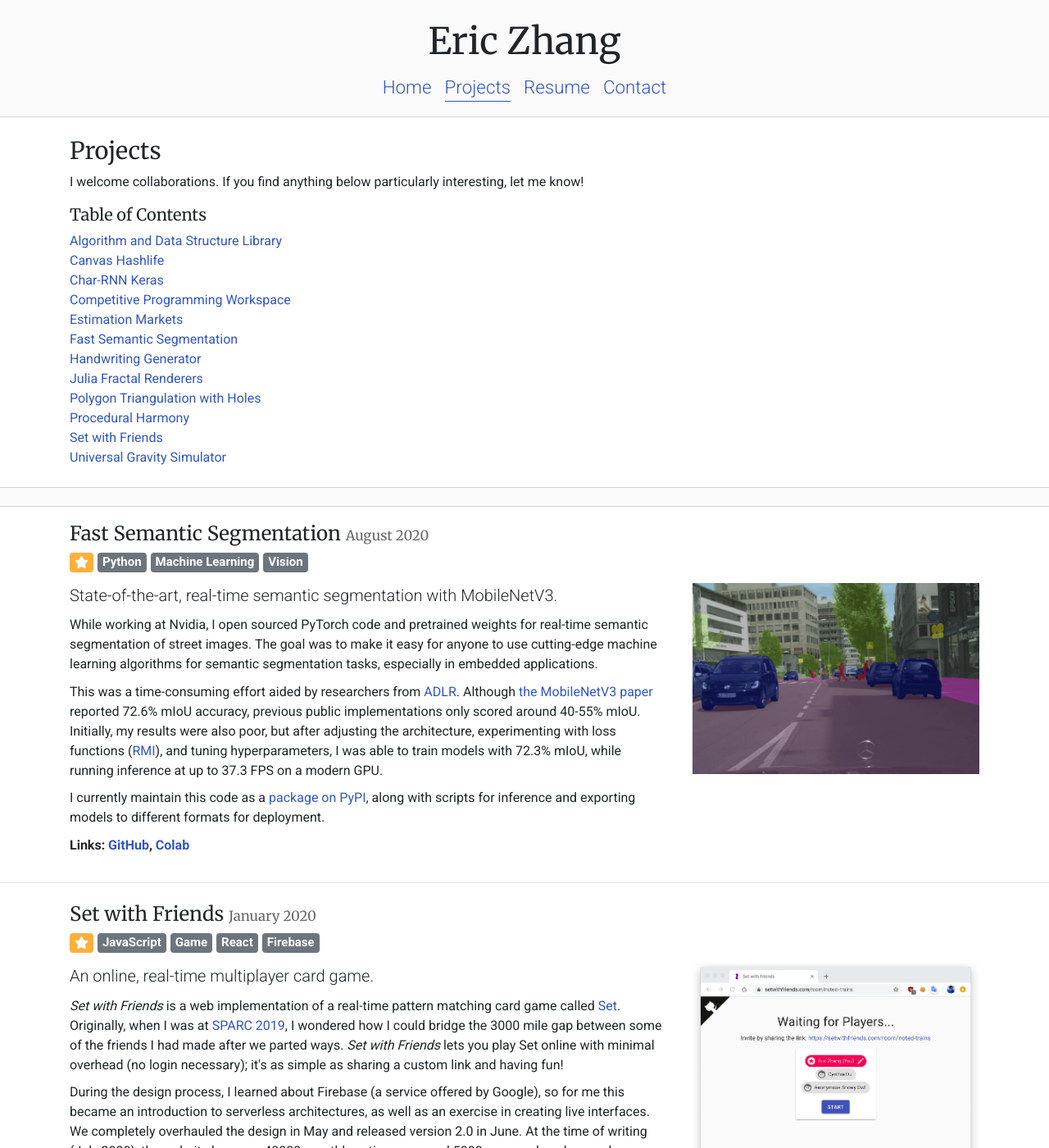
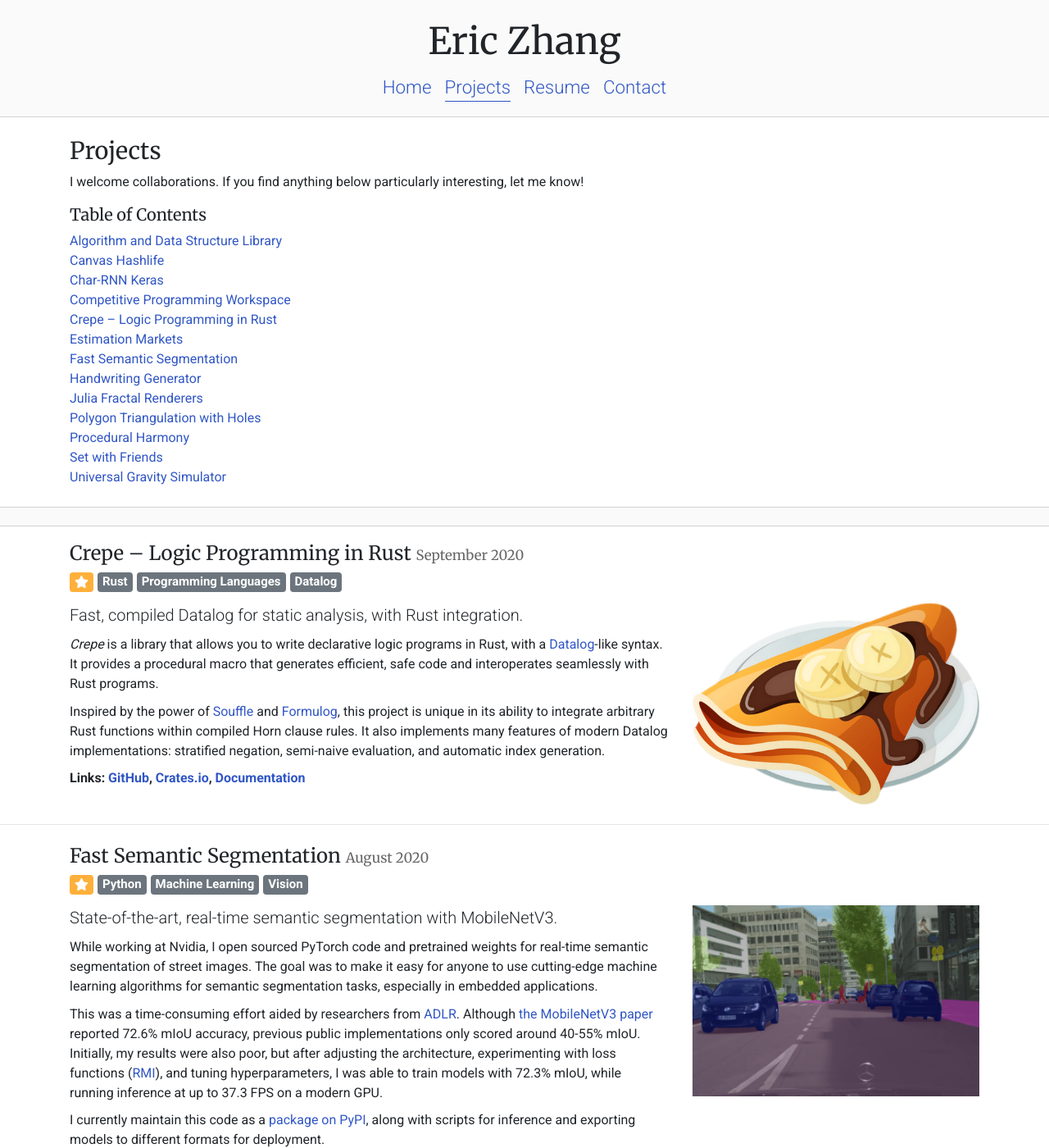
Before and after one commit to ekzhang/ekzhang.github.io, a Jekyll site: the page built from pages/projects.html, in a window 1280 px wide and 1400 px high. Shown: the whole window at 82% size. Built offline with Jekyll 4.4.1, drawn with Linux system fonts in a browser that asks for light colours; nearby versions of some CDN libraries.

Commit message:
Add crepe project

```diff
--- a/_data/projects.yml
+++ b/_data/projects.yml
@@ -1,3 +1,9 @@
+- title: Crepe – Logic Programming in Rust
+  date: September 2020
+  repo: ekzhang/crepe
+  tags: Rust,Programming Languages,Datalog
+  summary: crepe.html
+
 - title: Fast Semantic Segmentation
   date: August 2020
   repo: ekzhang/fastseg
--- /dev/null
+++ b/_includes/projects/crepe.html
@@ -0,0 +1,34 @@
+<div class="row">
+  <div class="col-md-8">
+    <p class="lead">
+      Fast, compiled Datalog for static analysis, with Rust integration.
+    </p>
+    <p>
+      <em>Crepe</em> is a library that allows you to write declarative logic
+      programs in Rust, with a
+      <a href="https://en.wikipedia.org/wiki/Datalog">Datalog</a>-like syntax.
+      It provides a procedural macro that generates efficient, safe code and
+      interoperates seamlessly with Rust programs.
+    </p>
+    <p>
+      Inspired by the power of
+      <a href="https://souffle-lang.github.io/">Souffle</a> and
+      <a href="https://github.com/HarvardPL/formulog">Formulog</a>, this project
+      is unique in its ability to integrate arbitrary Rust functions within
+      compiled Horn clause rules. It also implements many features of modern
+      Datalog implementations: stratified negation, semi-naive evaluation, and
+      automatic index generation.
+    </p>
+    <p class="font-weight-bold">
+      Links:
+      <a href="https://github.com/ekzhang/crepe">GitHub</a>,
+      <a href="https://crates.io/crates/crepe">Crates.io</a>,
+      <a href="https://docs.rs/crepe">Documentation</a>
+    </p>
+  </div>
+  <div class="d-none d-md-block col-md-4">
+    <a href="/assets/images/crepe.png">
+      <img class="img-fluid" alt="Crepe logo" src="/assets/images/crepe.png" />
+    </a>
+  </div>
+</div>
```
Also changed, not shown: assets/images/crepe.png (added).
